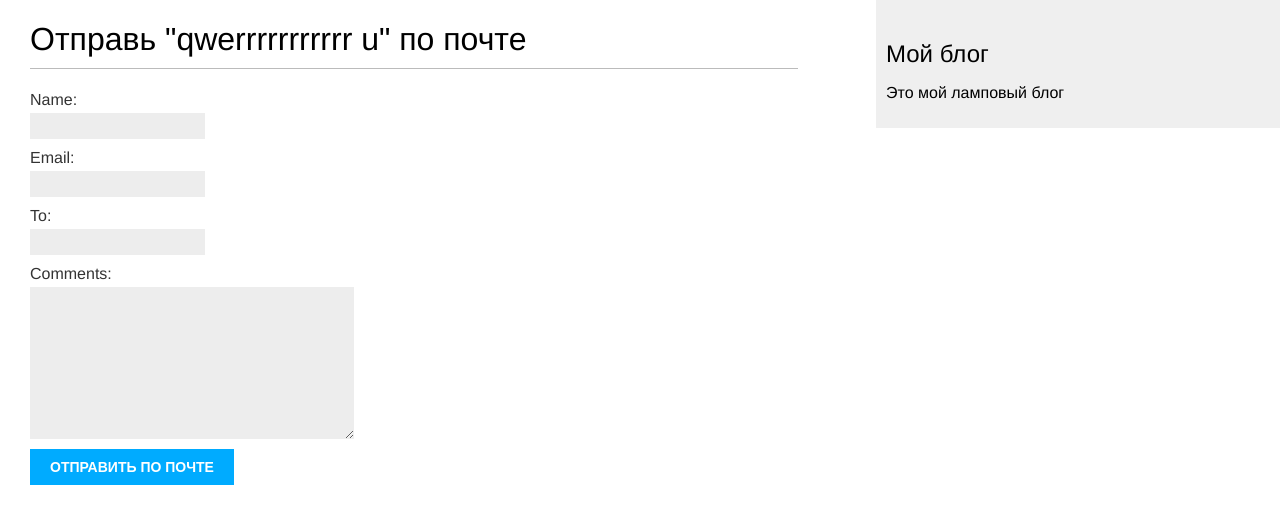
After one commit to Tod144/Blog, a Django app: page /blog/6/share/ in a window 1280 px wide. The commit adds this page. Shown: the top 524 px of the page. Run offline with Django 5.2, Linux system fonts and the light colour scheme; data comes from the database, SQL or seed files in the repository; both versions use the stored data as it was after the commit.

Commit message:
Create form for send post in email

```diff
--- /dev/null
+++ b/mysite/blog/forms.py
@@ -0,0 +1,7 @@
+from django import forms
+
+class EmailPostForm(forms.Form):
+    name = forms.CharField(max_length=50)
+    email = forms.EmailField()
+    to = forms.EmailField()
+    comments = forms.CharField(required= False, widget= forms.Textarea)
--- a/mysite/blog/models.py
+++ b/mysite/blog/models.py
@@ -1,4 +1,5 @@
 from django.db import models
+from django.urls import reverse
 from django.utils import timezone
 from django.contrib.auth.models import User
 
@@ -7,6 +8,8 @@ class PublishedManager(models.Manager):
         return super().get_queryset().filter(status = Post.Status.PUBLISHED)
 
 class Post(models.Model):
+    def get_absolute_url(self):
+        return reverse('blog:post_detail', args = [self.id])
 
     class Status(models.TextChoices): #сокращенный и полный варик в выпадающем списке
         DRAFT = "DF", "Draft"
--- a/mysite/blog/static/css/blog.css
+++ b/mysite/blog/static/css/blog.css
@@ -1,12 +1,92 @@
+body {
+    margin:0;
+    padding:0;
+    font-family:helvetica, sans-serif;
+}
+
 a {
-    color:#00aaff;
+    color:#00abff;
     text-decoration:none;
+}
+
+h1 {
+    font-weight:normal;
+    border-bottom:1px solid #bbb;
+    padding:0 0 10px 0;
+}
+
+h2 {
+    font-weight:normal;
+    margin:30px 0 0;
+}
+
+#content {
+    float:left;
+    width:60%;
+    padding:0 0 0 30px;
 }
 
 #sidebar {
     float:right;
     width:30%;
-    padding: 10px;
-    background: #efefef;
-    height: 100%;
+    padding:10px;
+    background:#efefef;
+    height:100%;
 }
+
+p.date {
+    color:#ccc;
+    font-family: georgia, serif;
+    font-size: 12px;
+    font-style: italic;
+}
+
+/* pagination */
+.pagination {
+    margin:40px 0;
+    font-weight:bold;
+}
+
+/* forms */
+label {
+    float:left;
+    clear:both;
+    color:#333;
+    margin-bottom:4px;
+}
+input, textarea {
+    clear:both;
+    float:left;
+    margin:0 0 10px;
+    background:#ededed;
+    border:0;
+    padding:6px 10px;
+    font-size:12px;
+}
+input[type=submit] {
+    font-weight:bold;
+    background:#00abff;
+    color:#fff;
+    padding:10px 20px;
+    font-size:14px;
+    text-transform:uppercase;
+}
+.errorlist {
+    color:#cc0033;
+    float:left;
+    clear:both;
+    padding-left:10px;
+}
+
+/* comments */
+.comment {
+    padding:10px;
+}
+.comment:nth-child(even) {
+    background:#efefef;
+}
+.comment .info {
+    font-weight:bold;
+    font-size:12px;
+    color:#666;
+}
--- /dev/null
+++ b/mysite/blog/templates/blog/post/share.html
@@ -0,0 +1,19 @@
+{% extends "blog/base.html" %}
+
+{% block title %} Поделись постом {% endblock %}
+
+{% block content %}
+{% if sent %}
+<h1> Email успешно отправлен</h1>
+<p>
+    "{{post.title}}" был успешно отправлен {{form.cleaned_data.to}}.
+</p>
+{% else %}
+<h1> Отправь "{{post.title}}" по почте</h1>
+<form method="post">
+    {{ form.as_p }}
+    {% csrf_token %}
+    <input type="submit" value="Отправить по почте">
+</form>
+{% endif %}
+ {% endblock %}
--- a/mysite/blog/urls.py
+++ b/mysite/blog/urls.py
@@ -5,7 +5,9 @@ from . import views
 app_name = "blog"
 
 urlpatterns = [
-    path('', views.post_list, name = "post_list"),
-    path("<int:id>/", views.post_detail, name = 'post_detail')
+    # path('', views.post_list, name = "post_list"),
+    path('', views.PostListView.as_view(), name = 'post_list'),
+    path('<int:id>/',views.post_detail, name='post_detail'),
+    path('<int:post_id>/share/', views.post_share, name = 'post_share'),
 
 ]
--- a/mysite/blog/views.py
+++ b/mysite/blog/views.py
@@ -1,10 +1,49 @@
 from django.http import Http404
-from django.shortcuts import render
+from django.shortcuts import get_object_or_404, render
+from .models import Post
+from django.core.paginator import Paginator
+from django.views.generic import ListView
+from .forms import EmailPostForm
+from django.core.mail import send_mail
 
-from .models import Post
+def post_share(request, post_id):
+    post = get_object_or_404(Post, id = post_id, status = Post.Status.PUBLISHED)
+    sent=False
+    if request.method == 'POST':
+        form = EmailPostForm(request.POST)
+
+        if form.is_valid():
+            cd = form.cleaned_data
+            post_url = request.build_absolute_uri(post.get_absolute_url())
+            subject = f"{cd['name']} рекомендую прочитать " \
+                      f"{post.title}"
+            message = f"Прочитай {post.title} по ссылке {post_url}\n\n" \
+                    f"{cd['name']} прокомментировал: {cd['comments']}"
+            send_mail(subject, message, 'serikov.artur20@gmail.com',[cd['to']])
+            sent=True
+    else:
+        form=EmailPostForm()
+    return render(request, 'blog/post/share.html',{'post':post, 'form':form, 'sent':sent})
+
+
+
+
+class PostListView(ListView):
+    queryset = Post.published.all()
+    context_object_name = 'posts'
+    paginate_by = 3
+    template_name = 'blog/post/list.html'
+
+
 
 def post_list(request):
-    posts = Post.published.all()
+    post_list = Post.published.all()
+    paginator = Paginator(post_list,3)
+    page_number = request.GET.get('page',1)
+    try:
+        posts = paginator.page(page_number)
+    except:
+        posts = paginator.page(paginator.num_pages)
     return render(request,
                   'blog/post/list.html',
                   {'posts': posts})
@@ -13,7 +52,7 @@ def post_detail(request, id):
     try:
         post = Post.published.get(id = id)
     except Post.DoesNotExist:
-        raise Http404("No Post Found")
-    return render(request,
-                  'blog/post/list.html',
+        raise Http404("No Post found")
+    return render (request,
+                   'blog/post/detail.html',
                   {'post': post})
```
Also changed, not shown: mysite/blog/templates/blog/base.html (+8 -12 lines), mysite/blog/templates/blog/post/detail.html (+9 -5 lines), mysite/blog/templates/blog/post/list.html (+10 -9 lines), mysite/blog/templates/pagination.html (added, +13 -0 lines), mysite/mysite/settings.py (+13 -0 lines), mysite/db.sqlite3.
